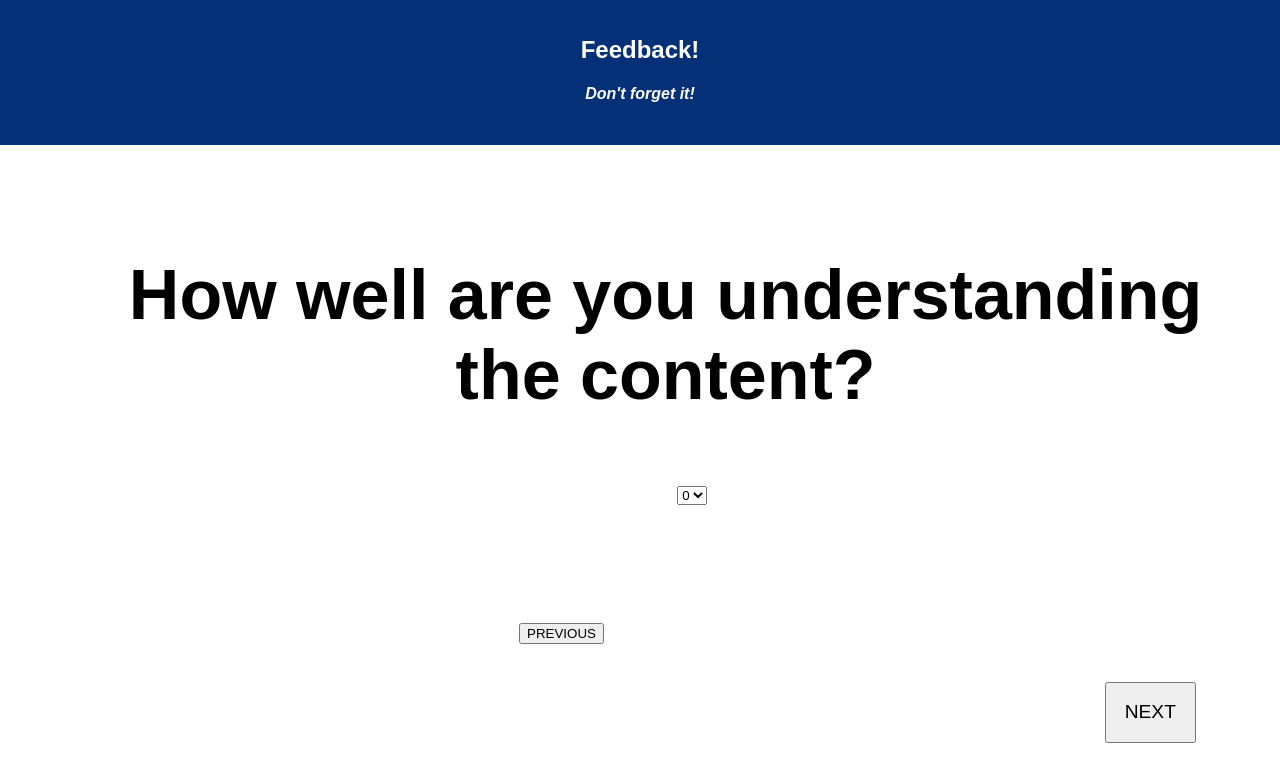
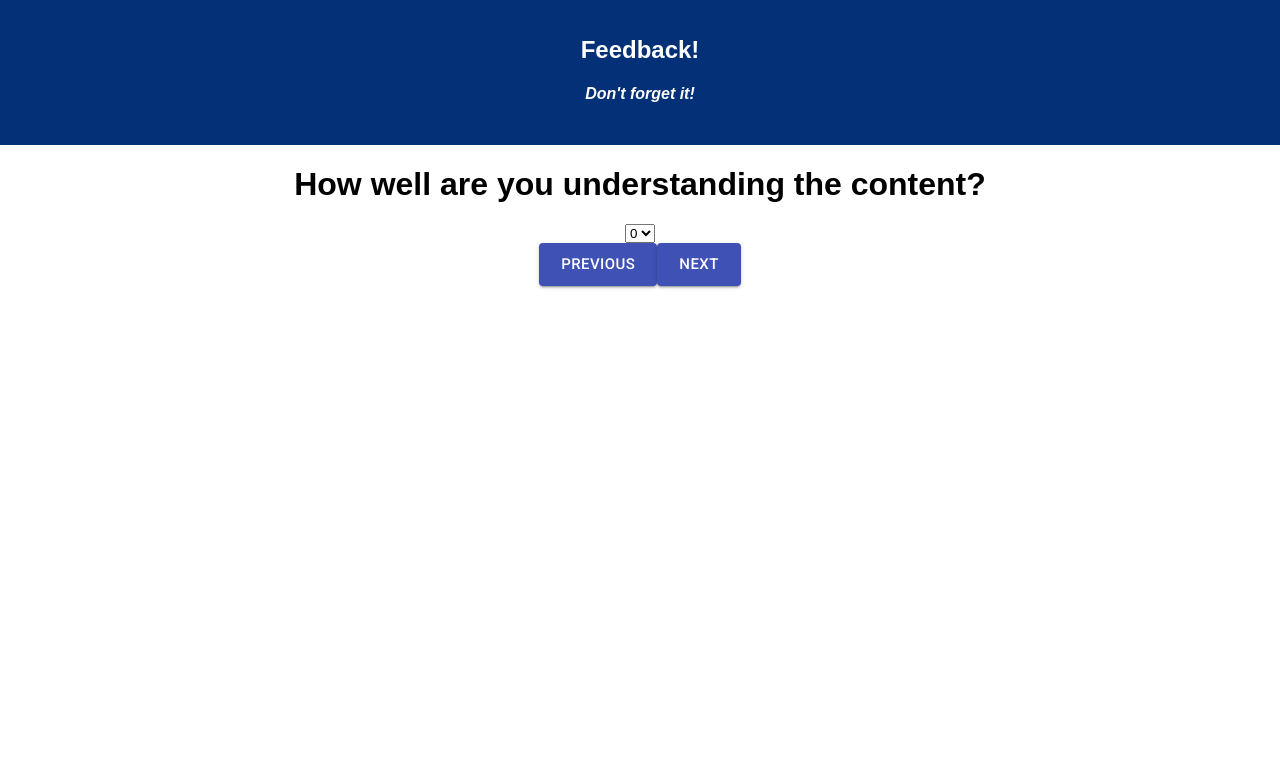
Before and after one commit to chinmayapulikallu/redux-feedback-loop, a React app: page /#/understanding in a window 1280 px wide. Built offline with nearby package versions, Linux system fonts and the light colour scheme.

Commit message:
added material-ui

```diff
--- a/package.json
+++ b/package.json
@@ -4,6 +4,7 @@
   "private": true,
   "proxy": "http://localhost:5000",
   "dependencies": {
+    "@material-ui/core": "^4.9.13",
     "axios": "^0.19.0",
     "express": "^4.17.1",
     "pg": "^7.4.1",
@@ -12,7 +13,8 @@
     "react-redux": "^7.2.0",
     "react-router-dom": "^5.1.2",
     "react-scripts": "^3.4.0",
-    "redux": "^4.0.5"
+    "redux": "^4.0.5",
+    "typeface-roboto": "0.0.75"
   },
   "devDependencies": {
     "nodemon": "^1.18.5"
--- a/src/components/Confirmation/Confirmation.js
+++ b/src/components/Confirmation/Confirmation.js
@@ -1,4 +1,5 @@
 import React, { Component } from 'react'
+import { Button } from '@material-ui/core';
 
 class Confirmation extends Component {
 //buttonClick takes to Feelings page on click
@@ -11,7 +12,7 @@ class Confirmation extends Component {
             <div>
                 <h1>Thank You!</h1>
                 <h3>Feedback has been submitted</h3>
-                <button onClick={this.buttonClick}>Back To Home</button>
+                <Button color="primary" size="large" variant="contained" onClick={this.buttonClick}>Back To Home</Button>
             </div>
         )
     }
--- a/src/components/FormComments/FormComments.js
+++ b/src/components/FormComments/FormComments.js
@@ -1,4 +1,5 @@
-import React, { Component } from 'react'
+import React, { Component } from 'react';
+import { Button } from '@material-ui/core';
 
 class FormComments extends Component {
     state ={
@@ -28,14 +29,14 @@ class FormComments extends Component {
 
     render() {
         return (
-            <div className="formDiv">
+            <div>
                 <h1>Any comments you want to leave?</h1>
-                <div className="subDiv">
+                <div>
                     <h3>Comments</h3>
                     <input className="inputClass" type="text" onChange={this.handleChange}></input>
+                    <Button color="primary" variant="contained" size="large" onClick={this.previousClick}>PREVIOUS</Button>
+                    <Button color="primary" variant="contained" size="large" onClick={this.buttonClick}>NEXT</Button>
                 </div>
-                <button className="nextButton" onClick={this.buttonClick}>NEXT</button>
-                <button onClick={this.previousClick}>PREVIOUS</button>
             </div>
         )
     }
--- a/src/components/FormFeelings/FormFeelings.js
+++ b/src/components/FormFeelings/FormFeelings.js
@@ -1,5 +1,6 @@
 import React, { Component } from 'react';
-
+import {Button} from '@material-ui/core';
+import 'typeface-roboto';
 
 
 class FormFeelings extends Component {
@@ -26,9 +27,9 @@ class FormFeelings extends Component {
 
     render() {
         return (
-            <div className="formDiv">
-                    <h1>How are you feeling Today?</h1>
-                    <div className="subDiv">
+            <div>
+                 <h1>How are you feeling Today?</h1>
+                 <div>
                     <select id="feeling" name="Feeling?" onChange={this.handleChange}>
                         <option value="0">0</option>
                         <option value="1">1</option>
@@ -37,8 +38,8 @@ class FormFeelings extends Component {
                         <option value="4">4</option>
                         <option value="5">5</option>
                     </select>
-                    </div>
-                <button className="nextButton" onClick={this.buttonClick}>NEXT</button>
+                </div>
+                <Button  color="primary" variant="contained" size="large" onClick={this.buttonClick}>NEXT</Button>
             </div>
         )
     }
--- a/src/components/FormSupport/FormSupport.js
+++ b/src/components/FormSupport/FormSupport.js
@@ -1,4 +1,5 @@
 import React, { Component } from 'react'
+import { Button } from '@material-ui/core';
 
 class FormSupport extends Component {
     state = {
@@ -28,23 +29,20 @@ class FormSupport extends Component {
 
     render() {
         return (
-            <div className="formDiv">
+            <div>
                 <h1>How well are you being supported?</h1>
-                <div className="subDiv">
-                    <div className="subDiv">
-                        <select id="support" name="Support?" onChange={this.handleChange}>
+                <div>
+                    <select id="support" name="Support?" onChange={this.handleChange}>
                             <option value="0">0</option>
                             <option value="1">1</option>
                             <option value="2">2</option>
                             <option value="3">3</option>
                             <option value="4">4</option>
                             <option value="5">5</option>
-                        </select>
-                    </div>
+                    </select>
                 </div>
-
-                <button className="nextButton" onClick={this.buttonClick}>NEXT</button>
-                <button onClick={this.previousClick}>PREVIOUS</button>
+                <Button color="primary" variant="contained" size="large" onClick={this.previousClick}>PREVIOUS</Button>
+                <Button color="primary" variant="contained" size="large" onClick={this.buttonClick}>NEXT</Button>
             </div>
         )
     }
--- a/src/components/FormUnderstand/FormUnderstand.js
+++ b/src/components/FormUnderstand/FormUnderstand.js
@@ -1,4 +1,5 @@
 import React, { Component } from 'react'
+import { Button } from '@material-ui/core';
 
 class FormUnderstand extends Component {
     state = {
@@ -28,11 +29,10 @@ class FormUnderstand extends Component {
 
     render() {
         return (
-            <div className="formDiv">
+            <div>
                 <h1>How well are you understanding the content?</h1>
-                <div className="subDiv">
-                    <div className="subDiv">
-                        <select id="understanding" name="Understanding?" onChange={this.handleChange}>
+                <div>
+                     <select id="understanding" name="Understanding?" onChange={this.handleChange}>
                             <option value="0">0</option>
                             <option value="1">1</option>
                             <option value="2">2</option>
@@ -40,10 +40,9 @@ class FormUnderstand extends Component {
                             <option value="4">4</option>
                             <option value="5">5</option>
                         </select>
-                    </div>
                 </div>
-                <button className="nextButton" onClick={this.buttonClick}>NEXT</button>
-                <button onClick={this.previousClick}>PREVIOUS</button>
+                <Button color="primary" variant="contained" size="large" onClick={this.previousClick}>PREVIOUS</Button>
+                <Button color="primary" variant="contained" size="large" onClick={this.buttonClick}>NEXT</Button>
             </div>
         )
     }
--- a/src/components/Review/Review.js
+++ b/src/components/Review/Review.js
@@ -1,5 +1,15 @@
 import React, { Component } from 'react';
 import axios from 'axios';
+import {Button} from '@material-ui/core';
+import MuiThemeProvider from '@material-ui/core/styles/MuiThemeProvider';
+import {createMuiTheme} from '@material-ui/core/styles';
+import { green } from '@material-ui/core/colors';
+
+const myTheme = createMuiTheme({
+                palette:{
+                    primary: green
+                }
+})
 
 class Review extends Component {
 
@@ -51,7 +61,9 @@ class Review extends Component {
                 <h3>Support:{supportValue}</h3>
                 <h3>Comments:{commentsValue}</h3>
                <div>
-                   <button onClick={this.buttonClick}>Submit</button>
+                   <MuiThemeProvider theme = {myTheme}>
+                   <Button color="primary" variant="contained" size="large"onClick={this.buttonClick}>Submit</Button>
+                   </MuiThemeProvider>
                </div>
             </div>
 
--- a/src/index.css
+++ b/src/index.css
@@ -3,28 +3,3 @@ body {
   padding: 0;
   font-family: sans-serif;
 }
-
-.nextButton {
-  float: right;
-  padding: 1.5%;
-  margin: 5%;
-  font-size: larger;
-}
-
-h1{
-  font-size: 70px;
-  text-align: center;
-}
-.formDiv {
-  margin-top: 3%;
-  padding: 2%;
-  text-align: center;
-  margin-left: 4%;
-}
-.subDiv {
-  text-align: left;
-  margin-top: 6%;
-  margin-left: 30%;
-  margin-bottom: 10%;
-
-}
```
Also changed, not shown: README.md, 1 other file.
